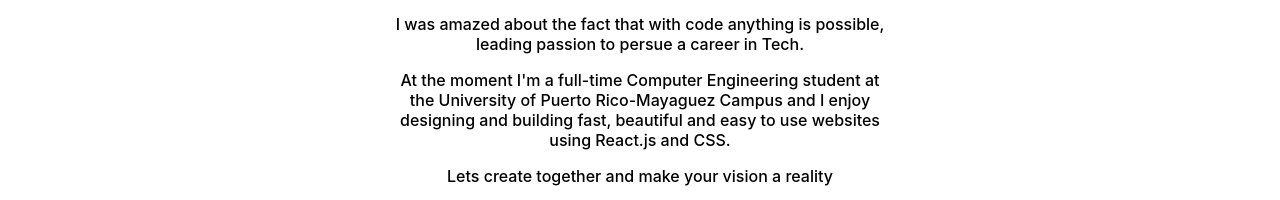
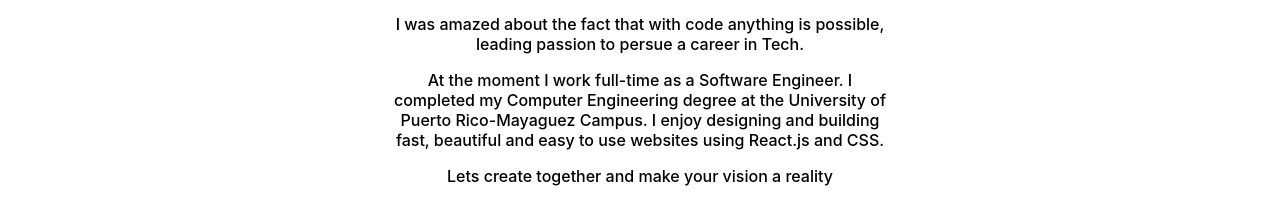
Before and after one commit to gonzalezMassini/devPortfolio, a React (Create React App) app: page / in a window 1280 px wide. Shown: the part 281-481 px from the top of the page. Built offline with nearby package versions, Linux system fonts and the light colour scheme.

Commit message:
Update Home.js

```diff
--- a/src/components/Home.js
+++ b/src/components/Home.js
@@ -19,8 +19,8 @@ const Home = () => {
         passion to persue a career in Tech.
       </p>
       <p>
-        At the moment I'm a full-time Computer Engineering student at the
-        University of Puerto Rico-Mayaguez Campus and I enjoy designing and
+        At the moment I work full-time as a Software Engineer. I completed my Computer Engineering
+        degree at the University of Puerto Rico-Mayaguez Campus. I enjoy designing and
         building fast, beautiful and easy to use websites using React.js and
         CSS.
       </p>
```
